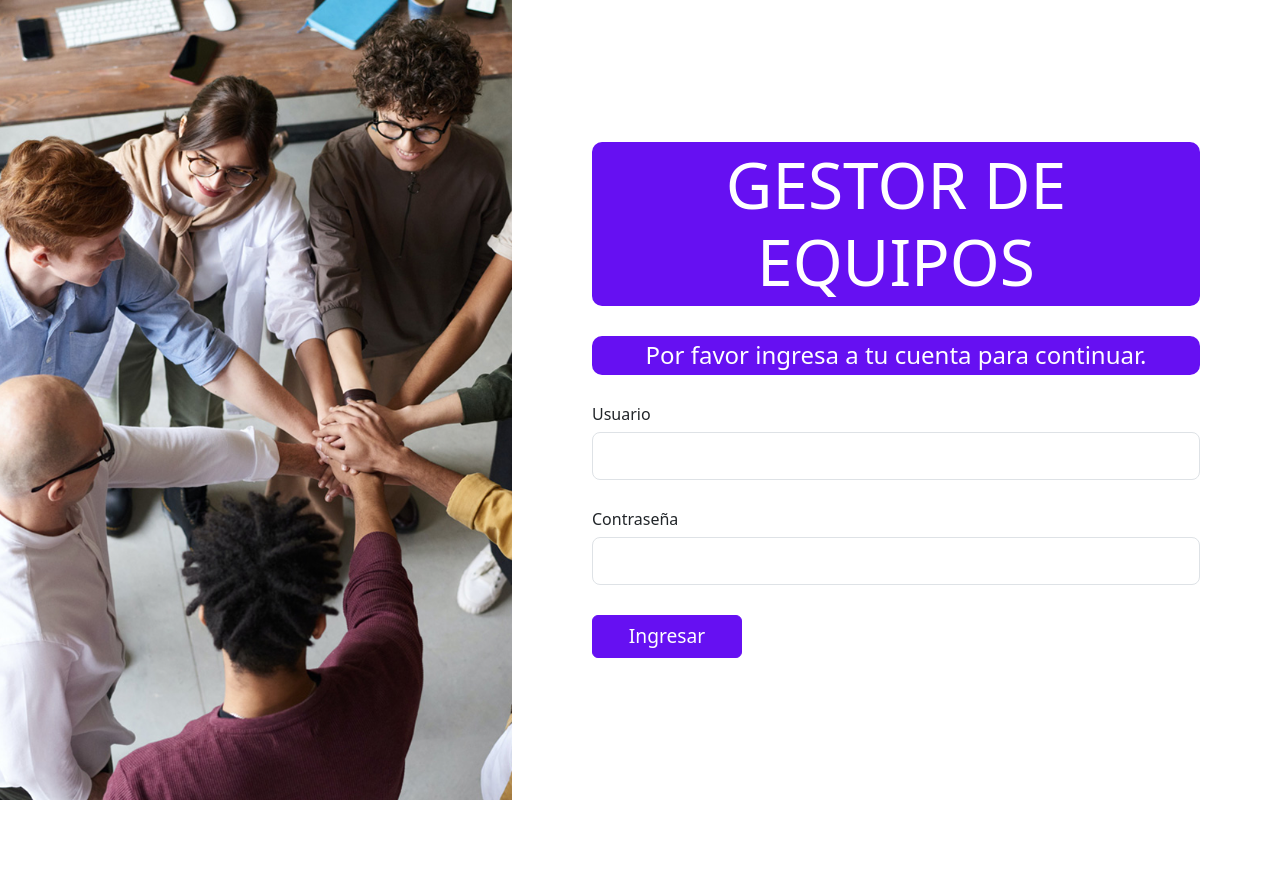
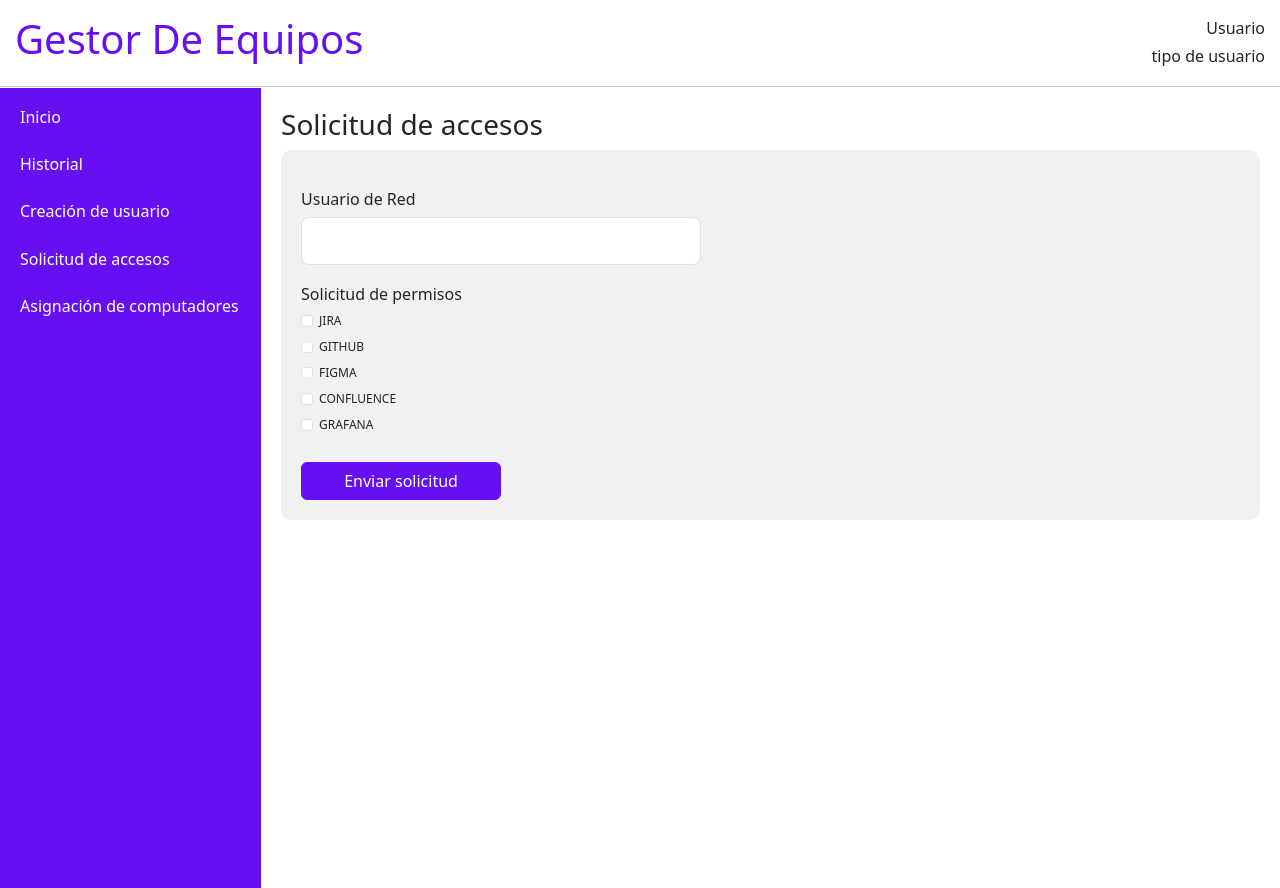
Before and after one commit to DiegoAlexanderGonzalezPorras/employees-management-frontend, a React (Vite) app: page /access-request in a window 1280 px wide. Before the commit this address led to /sign-in. Before the commit the page ends 800 px from the top, so only its background shows below. Built offline with nearby package versions, Linux system fonts and the light colour scheme.

Commit message:
Access Request component

```diff
--- a/src/App.tsx
+++ b/src/App.tsx
@@ -6,6 +6,7 @@ import HomeComponent from './components/home/HomeComponent'
 import MenuComponent from './components/menu/MenuComponent'
 import UserCreateComponent from './components/userCreate/UserCreateComponent'
 import UserRecordComponent from './components/record/UserRecordComponent'
+import AccessRequestComponent from './components/accessRequest/AccessRequestComponent'
 
 createRoot(document.getElementById('root')!).render(
   <BrowserRouter basename="/">
@@ -14,6 +15,7 @@ createRoot(document.getElementById('root')!).render(
       <Route element={<MenuComponent/>} >
         <Route path="/home" element={<HomeComponent/>} />
         <Route path="/user-create" element={<UserCreateComponent/>} />
+        <Route path="/access-request" element={<AccessRequestComponent/>} />
         <Route path="/record" element={<UserRecordComponent/>} />
       </Route>
       <Route path="/*" element={<Navigate to="/sign-in" />} />
--- /dev/null
+++ b/src/components/accessRequest/AccessRequestComponent.scss
@@ -0,0 +1,11 @@
+@use '../../variables';
+
+.access {
+    padding: 20px;
+    border-radius: 10px;
+    background-color: variables.$gray;
+
+    &__info {
+        margin-top: 20px;
+    }
+}
--- /dev/null
+++ b/src/components/accessRequest/AccessRequestComponent.tsx
@@ -0,0 +1,40 @@
+import type { ReactElement } from "react";
+import "./AccessRequestComponent.scss";
+import { ACCESS_REQUEST } from "../../const/AccessRequest";
+
+const AccessRequestComponent = (): ReactElement => {
+  return (
+    <>
+      <p className="h3">Solicitud de accesos</p>
+
+      <div className="access">
+        <div className="access__info">
+          <p className="h6">Usuario de Red</p>
+          <input className="form-control form-control-lg form__input" type="text" />
+        </div>
+
+        <div className="access__info">
+          <p className="h6">Solicitud de permisos</p>
+          { ACCESS_REQUEST.map((access: string) => (
+            <div className="form-check">
+              <input className="form-check-input" type="checkbox" value={access}/>
+              <label className="form-check-label">
+                {access}
+              </label>
+          </div>
+          ))}
+        </div>
+
+        <button
+          type="button"
+          className="btn btn-primary user__button"
+          onClick={() => console.log("hola")}
+        >
+          Enviar solicitud
+        </button>
+      </div>
+    </>
+  );
+};
+
+export default AccessRequestComponent;
--- /dev/null
+++ b/src/const/AccessRequest.ts
@@ -0,0 +1,3 @@
+export const ACCESS_REQUEST = [
+    "JIRA", "GITHUB", "FIGMA", "CONFLUENCE", "GRAFANA"
+]
```
